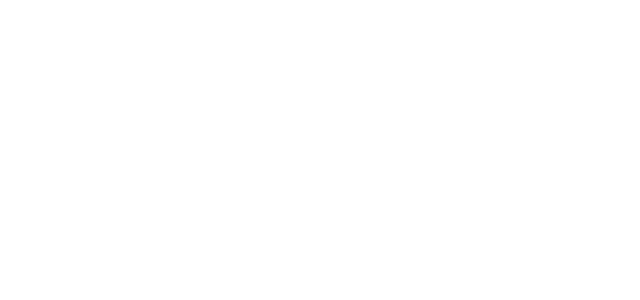
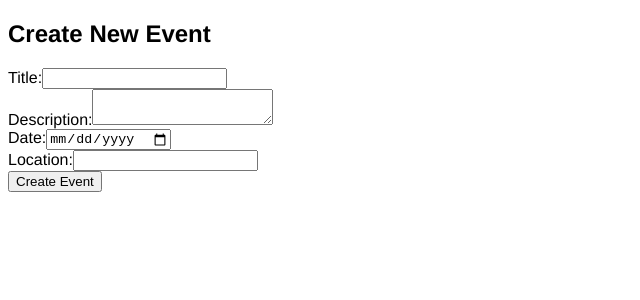
Before and after one commit to joshuagourlay/group-meet, a Vue app in the folder vue-project/vue-app/: page /add-event in a window 1280 px wide. Before the commit this address had no page. Shown: the top 300 px of the page, without its empty margins (0-640 px from the left). Built offline with nearby package versions, Linux system fonts and the light colour scheme.

Commit message:
Create EventCreation page and add logic to set events in DB

```diff
--- a/vue-project/vue-app/src/firebase.js
+++ b/vue-project/vue-app/src/firebase.js
@@ -1,7 +1,9 @@
 import { initializeApp } from 'firebase/app';
 import { getAuth } from 'firebase/auth';
+import { getFirestore } from 'firebase/firestore';
 
 const firebaseConfig = {
+    apiKey: "{{process.env.VUE_APP_FIREBASE_API_KEY}}",
     authDomain: "sports-comm.firebaseapp.com",
     projectId: "sports-comm",
     storageBucket: "sports-comm.appspot.com",
@@ -12,5 +14,7 @@
 
 const app = initializeApp(firebaseConfig);
 const auth = getAuth(app);
+const db = getFirestore(app);
 
-export { auth };
+
+export { auth, db };
--- a/vue-project/vue-app/src/router/index.js
+++ b/vue-project/vue-app/src/router/index.js
@@ -3,6 +3,7 @@
 import LoginPage from '../views/LoginPage.vue'
 import RegistrationPage from '../views/RegistrationPage.vue'
 import EventPage from '../views/EventPage.vue'
+import EventCreation from '../views/EventCreation.vue'
 
 const routes = [
     {
@@ -25,6 +26,11 @@
         name:'Events',
         component: EventPage
     },
+    {
+        path: '/add-event',
+        name: 'EventCreation',
+        component: EventCreation
+    },
 
 ];
 
--- /dev/null
+++ b/vue-project/vue-app/src/views/EventCreation.vue
@@ -0,0 +1,63 @@
+<template>
+    <div>
+      <h2>Create New Event</h2>
+      <form @submit.prevent="createEvent">
+        <div>
+          <label for="title">Title:</label>
+          <input type="text" id="title" v-model="event.title" required>
+        </div>
+        <div>
+          <label for="description">Description:</label>
+          <textarea id="description" v-model="event.description" required></textarea>
+        </div>
+        <div>
+          <label for="date">Date:</label>
+          <input type="date" id="date" v-model="event.date" required>
+        </div>
+        <div>
+          <label for="location">Location:</label>
+          <input type="text" id="location" v-model="event.location" required>
+        </div>
+        <button type="submit">Create Event</button>
+      </form>
+    </div>
+  </template>
+
+  <script>
+  import { db } from '@/firebase';
+  import { collection, addDoc } from 'firebase/firestore';
+
+  export default {
+    name: 'EventCreation',
+    data() {
+      return {
+        event: {
+          title: '',
+          description: '',
+          date: '',
+          location: '',
+        },
+      };
+    },
+    methods: {
+      async createEvent() {
+        try {
+          const eventsCollectionRef = collection(db, 'events')
+          const eventRef = await addDoc(eventsCollectionRef, this.event);
+          console.log('Event created with ID:', eventRef.id);
+          // Reset the form fields after successful creation
+          this.event = {
+            title: '',
+            description: '',
+            date: '',
+            location: '',
+          };
+          // Optionally, navigate to the event details page or show a success message
+        } catch (error) {
+          console.error('Error creating event:', error);
+          // Handle the error, show an error message, or perform any necessary actions
+        }
+      },
+    },
+  };
+  </script>
--- a/vue-project/vue-app/src/views/EventPage.vue
+++ b/vue-project/vue-app/src/views/EventPage.vue
@@ -9,6 +9,7 @@
 
 <script>
 import { db } from '@/firebase';
+import { getDoc, doc } from 'firebase/firestore';
 
 export default {
     name: 'EventPage',
@@ -22,9 +23,10 @@
     const eventId = this.$route.params.id;
 
     // Retrieve the event data from Firestore based on the event ID
-      db.collection('events')
-        .doc(eventId)
-        .get()
+
+
+    const eventRef = doc(db, "events", eventId);
+    getDoc(eventRef)
         .then((doc) => {
         if (doc.exists) {
             this.event = doc.data();
```
Lines whose indentation alone changed are shown as unchanged.
